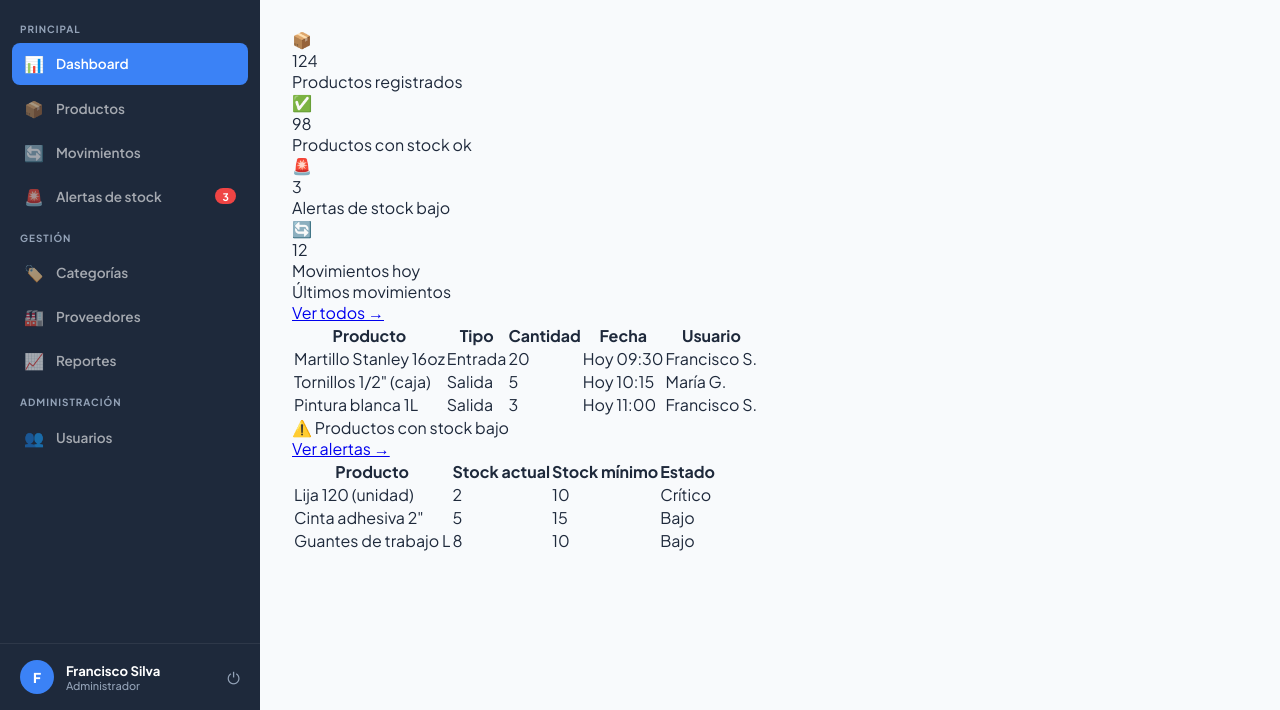
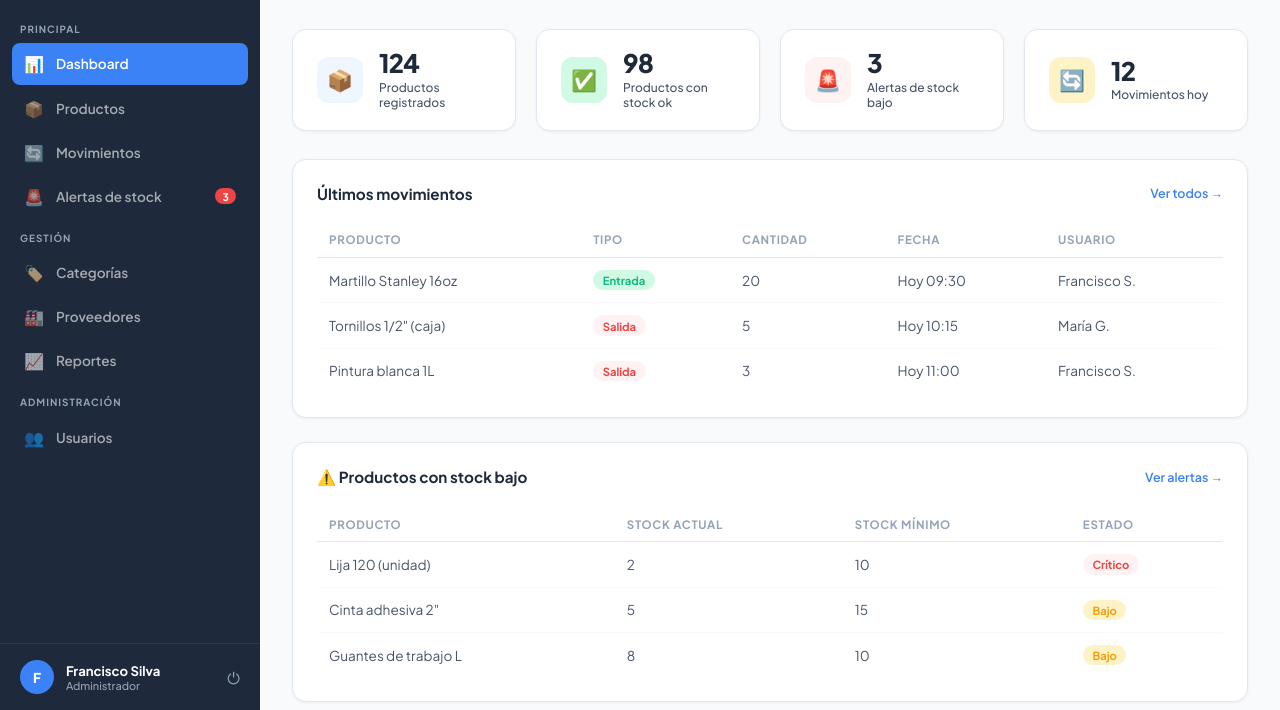
Before and after one commit to FSilvaV/Appnova-Stock, a plain HTML site: page dashboard.html in a window 1280 px wide. Shown: the part 90-800 px from the top of the page. Drawn offline with Linux system fonts and the light colour scheme.

Commit message:
Modificacion css tablas dashboard

```diff
--- a/css/dashboard.css
+++ b/css/dashboard.css
@@ -300,3 +300,174 @@ html, body {
   overflow-y: auto; /* solo esta área hace scroll */
   padding: 2rem;
 }
+
+/* ============================================================
+   STATS GRID — tarjetas de resumen del dashboard
+   4 columnas iguales con ícono y número destacado
+============================================================ */
+
+.stats-grid {
+  display: grid;
+  grid-template-columns: repeat(4, 1fr);
+  gap: 1.25rem;
+  margin-bottom: 1.75rem;
+}
+
+.stat-card {
+  background: var(--white);
+  border: 1px solid var(--border);
+  border-radius: 14px;
+  padding: 1.25rem 1.5rem;
+  display: flex;
+  align-items: center;
+  gap: 1rem;
+  box-shadow: var(--shadow-sm);
+  transition: all 0.2s;
+}
+
+.stat-card:hover {
+  transform: translateY(-2px);
+  box-shadow: var(--shadow);
+}
+
+/* Ícono de color según tipo */
+.stat-card-icon {
+  width: 46px; height: 46px;
+  border-radius: 12px;
+  display: flex;
+  align-items: center;
+  justify-content: center;
+  font-size: 1.3rem;
+  flex-shrink: 0;
+}
+
+.stat-card-icon.blue { background: var(--blue-light); }
+.stat-card-icon.green { background: var(--green-light); }
+.stat-card-icon.red { background: var(--red-light); }
+.stat-card-icon.amber { background: var(--amber-light); }
+
+.stat-card-num {
+  font-size: 1.6rem;
+  font-weight: 800;
+  color: var(--charcoal);
+  letter-spacing: -0.03em;
+  line-height: 1;
+}
+
+.stat-card-label {
+  font-size: 0.75rem;
+  color: var(--text2);
+  font-weight: 500;
+  margin-top: 0.25rem;
+}
+
+
+/* ============================================================
+   SECTION CARD — contenedor de tablas y listas
+============================================================ */
+
+.section-card {
+  background: var(--white);
+  border: 1px solid var(--border);
+  border-radius: 14px;
+  padding: 1.5rem;
+  box-shadow: var(--shadow-sm);
+  margin-bottom: 1.5rem;
+}
+
+.section-card-header {
+  display: flex;
+  align-items: center;
+  justify-content: space-between;
+  margin-bottom: 1.25rem;
+}
+
+.section-card-title {
+  font-size: 0.95rem;
+  font-weight: 700;
+  color: var(--charcoal);
+}
+
+.section-card-link {
+  font-size: 0.78rem;
+  font-weight: 600;
+  color: var(--blue);
+  text-decoration: none;
+  transition: color 0.2s;
+}
+
+.section-card-link:hover {
+  color: var(--blue-dark);
+}
+
+
+/* ============================================================
+   DATA TABLE — tabla de datos reutilizable
+============================================================ */
+
+.data-table {
+  width: 100%;
+  border-collapse: collapse;
+  font-size: 0.85rem;
+}
+
+.data-table thead tr {
+  border-bottom: 1px solid var(--border);
+}
+
+.data-table th {
+  text-align: left;
+  padding: 0.6rem 0.75rem;
+  font-size: 0.72rem;
+  font-weight: 700;
+  color: var(--muted);
+  text-transform: uppercase;
+  letter-spacing: 0.06em;
+}
+
+.data-table td {
+  padding: 0.75rem;
+  color: var(--text2);
+  border-bottom: 1px solid var(--bg);
+}
+
+.data-table tbody tr:last-child td {
+  border-bottom: none;
+}
+
+.data-table tbody tr:hover td {
+  background: var(--bg);
+}
+
+
+/* ============================================================
+   BADGES — etiquetas de estado
+============================================================ */
+
+.badge {
+  display: inline-block;
+  padding: 0.2rem 0.6rem;
+  border-radius: 99px;
+  font-size: 0.7rem;
+  font-weight: 700;
+}
+
+.badge.green {
+  background: var(--green-light);
+  color: var(--green);
+}
+
+.badge.red {
+  background: var(--red-light);
+  color: var(--red);
+}
+
+.badge.amber {
+  background: var(--amber-light);
+  color: var(--amber);
+}
+
+.badge.blue {
+  background: var(--blue-light);
+  color: var(--blue);
+}
```
